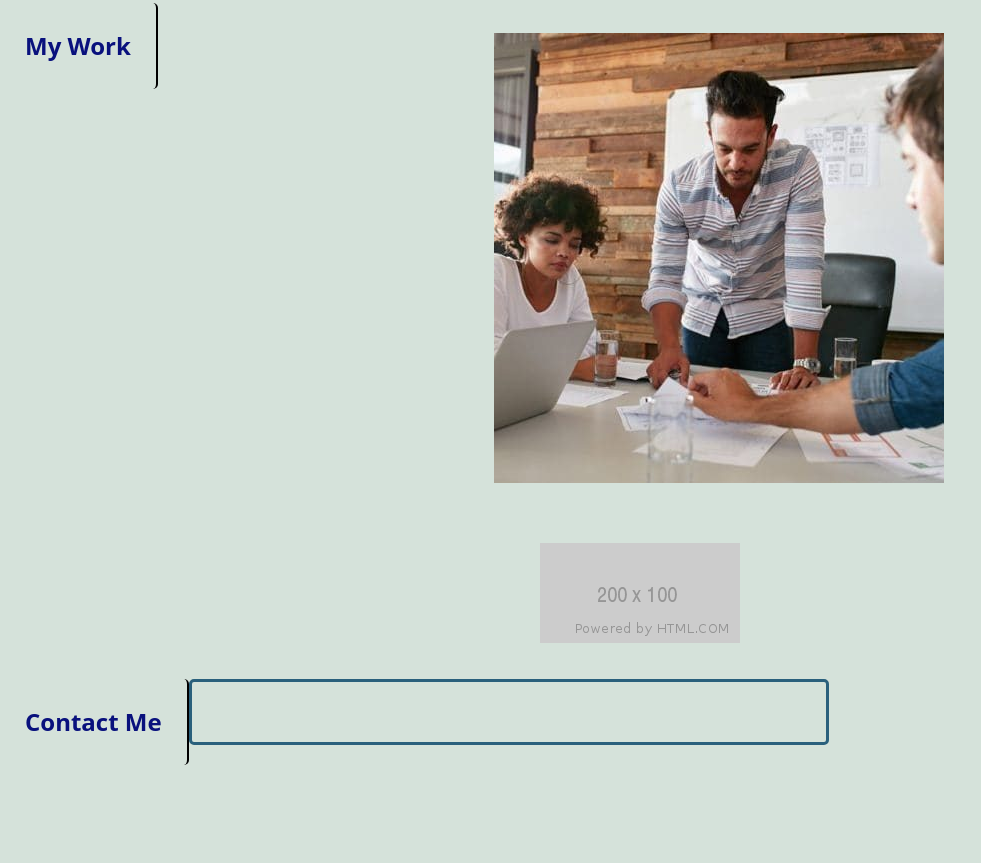
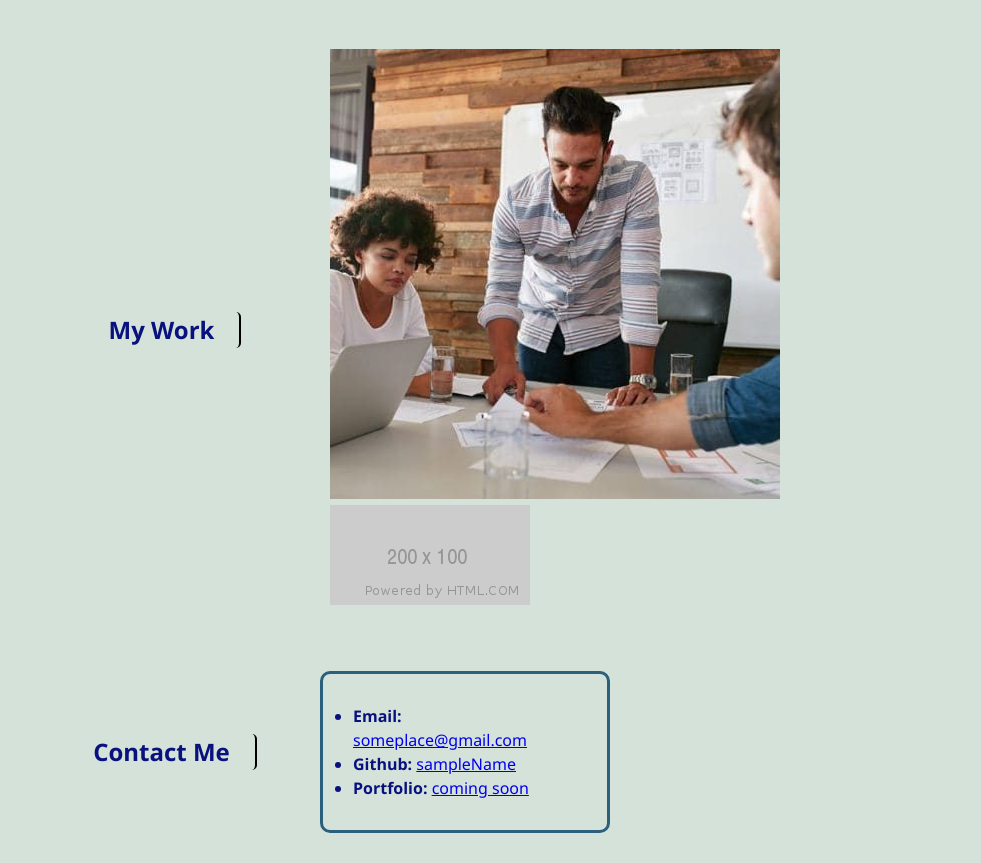
Before and after one commit to lib1001/My-Coding-Portfolio, a plain HTML site: page index.html in a window 1280 px wide. Shown: the part 928-1791 px from the top of the page, without its empty margins (0-981 px from the left). Before the commit the page ends 1693 px from the top, so only its background shows below. Drawn offline with Linux system fonts and the light colour scheme; files whose address does not match are found by name.

Commit message:
alignment

```diff
--- a/assets/style.css
+++ b/assets/style.css
@@ -13,17 +13,18 @@ body {
     background-color: #d5e2da;
     color: #09117d;
     line-height: 1.5;
-    font-family: system-ui, -apple-system, BlinkMacSystemFont, 'Segoe UI', Roboto, Oxygen, Ubuntu, Cantarell, 'Open Sans', 'Helvetica Neue', sans-serif;
+    font-family: 'Segoe UI', Tahoma, Geneva, Verdana, sans-serif;
 }
 
 
 .profile {
     float: left;
-    display: block;
+    display: flex;
+    align-items: center;
     margin-left: 100px;
     margin-right: 15px;
     height: auto;
-    width: auto;
+    width: 100%;
     max-width: 300px;
     max-height: 300px;
     border-radius: 30px;
@@ -31,6 +32,7 @@ body {
 
 
 h1 {
+    padding: 10px;
     font-size: 4rem;
     text-align: justify;
     align-content: center;
@@ -66,7 +68,7 @@ nav a:hover {
 }
 
 
-.card-body{
+.card-body {
     display: flex;
     border: 3px solid #2a607c;
     flex-wrap: wrap;
@@ -74,7 +76,7 @@ nav a:hover {
     width: 50%;
     text-align: left;
     border: 2ps solid black;
-    border-radius: 5px;
+    border-radius: 10px;
     align-content: center;
     justify-content: center;
 }
@@ -83,50 +85,79 @@ nav a:hover {
     float: left;
     position: relative;
     margin: auto;
-    padding: 25px;
+    padding-right: 25px;
     border-right: 2px solid black;
     border-radius: 5px;
 
 }
 
-.about-me-card {
+.about-me-card,
+.contact-me-card {
     display: flex;
     flex-wrap: wrap;
     padding: 3rem;
     width: 50%;
     text-align: left;
     border: 2ps solid black;
+    border-radius: 10px;
+    align-content: center;
+    justify-content: center;
+}
+
+.my-work-card {
+    display: flex;
+    flex-wrap: wrap;
+    padding: 3rem;
+    width: 50%;
+    text-align: left;
+    border: 0;
     border-radius: 5px;
     align-content: center;
     justify-content: center;
-
 }
 
-.flex-container {
+
+.project1 img {
     display: flex;
-    justify-content: space-around;
+    width: 100%;
+    height: auto;
+    margin: 0 auto;
+    border-radius: 10px;
+    flex-grow: 2;
+}
+
+.project2 img {
     margin: auto;
     padding: 3rem;
-    width: 80%;
-    border-radius: 5px;
+    width: 50%;
+    border-radius: 10px;
 }
 
-.flex-container .project1 {
-    flex-direction: row;
-    display: flex;
-    justify-content: space-around;
-    width: 80%
-    margin: 0 auto
-    }
 
-.flex-container:hover {
+.project1:hover,
+.project2:hover {
     filter: drop-shadow(10px 10px 5px rgb(160, 98, 175));
 }
 
 
 
+.row {
+    display: flex;
+    flex-direction: row;
+    flex-wrap: wrap;
+    justify-content: space-around;
+}
+
+.column {
+    float: left;
+    width: 50%;
+    padding: 0 10px;
+  }
+
 @media screen and(max-width: 992px) {
-    .card {
+
+    .card,
+    .profile {
         width: 50%
     }
 }
@@ -136,7 +167,9 @@ nav a:hover {
         flex-direction: column;
     }
 }
+
 @media screen and (max-width: 768px) {
+
     header,
     main,
     ul a,
@@ -146,6 +179,7 @@ nav a:hover {
 }
 
 @media screen and (max-width: 576px) {
+
     main,
     ul a {
         flex-direction: column
--- a/assets/style2.css
+++ /dev/null
@@ -1,133 +0,0 @@
-* {
-    box-sizing: border-box;
-    padding: 0;
-    margin: 0;
-}
-
-html {
-    font-size: 62.5%;
-}
-
-body {
-    background-color: #D5E2DA;
-    color: #09117D;
-    line-height: 1.5;
-    font-size: 2rem;
-    font-family: -apple-system, system-ui, -apple-system, BlinkMacSystemFont, 'Segoe UI', Roboto, Oxygen, Ubuntu, Cantarell, 'Open Sans', 'Helvetica Neue', sans-serif;
-}
-
-main {
-    display: flex;
-    flex-wrap: wrap;
-    align-items: center;
-}
-
-.header {
-    padding: 60px;
-    text-align: center;
-    justify-content: space-between;
-    /* Change colors */
-    background-color: #2a607c;
-    color: #ffffff;
-}
-
-.nav {
-    display: flex;
-    flex-direction: row;
-    flex-wrap: wrap;
-    height: auto;
-    width: fit-content;
-    z-index: 1;
-
-}
-
-.hero img {
-    display: inline;
-    margin-top: 30px;
-    margin-bottom: 30px;
-    max-width: 100px;
-    max-height: 100px;
-    border-radius: 5px;
-}
-
-ul {
-    display: inline;
-    display: flex;
-    justify-content: space-evenly;
-    text-size-adjust: 80%;
-    text-decoration: none;
-}
-ul a {
-    text-decoration: none;
-    color: inherit;
-}
-
-
-
-
-
-.row {
-    display: flex;
-    flex-wrap: wrap;
-    flex-direction: row;
-    justify-content: center;
-    align-content: center;
-  }
-
-  .justify-center {
-    justify-content: center;
-  }
-
-
-
-
-.card {
-    display: flex;
-    flex-wrap: wrap;
-    flex-direction: column;
-    padding: 3rem;
-    width: 50%;
-    text-align: center;
-    border-style: solid;
-    border-radius: 5px;
-    align-content: center;
-    justify-content: center;
-}
-
-.card-column {
-    flex: 1 0 100%;
-    padding: 1.5rem;
-    /* when the screen resizes, make it so our columns don't jump in size */
-    transition: flex-basis 500ms linear;
-    margin-bottom: 1.5rem;
-    align-content: center;
-  }
-
-.card-header {
-    position: relative;
-    margin: auto;
-    padding: 20px;
-    border: 2ps solid black;
-    border-radius: 5px;
-
-}
-
-.my-work {
-    position: absolute;
-    right: 0px;
-}
-
-
-@media screen and (max-width: 768px) {
-    main,
-    nav {
-        flex-direction: column;
-    }
-}
-
-@media screen and (max-width: 576px) {
-    main,
-    nav {
-        flex-direction: column
-    }
-}
--- a/index.html
+++ b/index.html
@@ -11,8 +11,9 @@
 
     <header>
     <div class="header">
-        <img class="profile" src="C:\Users\19733\OneDrive\Pictures\1539222771160.jpg" alt="profile pic"/>
-            <h1>Hi,</h1><br><h1>I'm Lauren Burke</h1>
+        <img style="vertical-align:middle" class="profile" src="C:\Users\19733\OneDrive\Pictures\1539222771160.jpg" alt="profile pic"/>
+            <h1>Hi,</h1>
+            <h1>I'm Lauren Burke</h1>
      </div>
     </header>
 
@@ -38,12 +39,13 @@
         <section class="card">
             <div id="My-Work" class="my-work-card">
                 <h2 class="card-header">My Work</h2>
-                <div class="flex-container">
+                <div class="column">
+                    <div>
                         <a href="https://lib1001.github.io/Code_Refactor/#search-engine-optimization">
                             <img class="project1" src="C:\Users\19733\Desktop\Homework\My-Coding-Portfolio\assets\images\Conduct-market-research-with-an-online-questionnaire-pd8h8g2zqi1wynbt8hcnuyhv5pwcg5mpn80m0upogk.jpg" alt="code-refactor">
                             </a>
                     </div>
-                <div class="flex-container">
+                    <div>
                         <a href="#">
                             <div>
                                 <img class="project2" src="C:\Users\19733\Desktop\Homework\My-Coding-Portfolio\assets\images\200x100.png" alt="placeholder">
@@ -51,21 +53,21 @@
                         </a>
                     </div>
           </section>
+
+
+        <section class="card">
+            <div id="Contact-Me" class="contact-me-card">
+                <h2 class="card-header">Contact Me</h2>
+                <div class="card-body">
+                    <ul>
+                        <li><strong>Email:</strong> <a href="#">someplace@gmail.com</a></li>
+                        <li><strong>Github:</strong> <a href="#">sampleName</a></li>
+                        <li><strong>Portfolio:</strong> <a href="#">coming soon</a></li>
+                    </ul>
+                </div>
             </div>
 
 
-        <div id="Contact-Me" class="contact-me-card">
-        <!-- add img -->
-        <h2 class="card-header">Contact Me</h2>
-        <div class="card-body">
-            <ul>
-
-            </ul>
-
-        </p>
-        </div>
-        </div>
-    </section>
     </main>
 
 
```
Also changed, not shown: 1 other file. Lines whose indentation alone changed are shown as unchanged.
